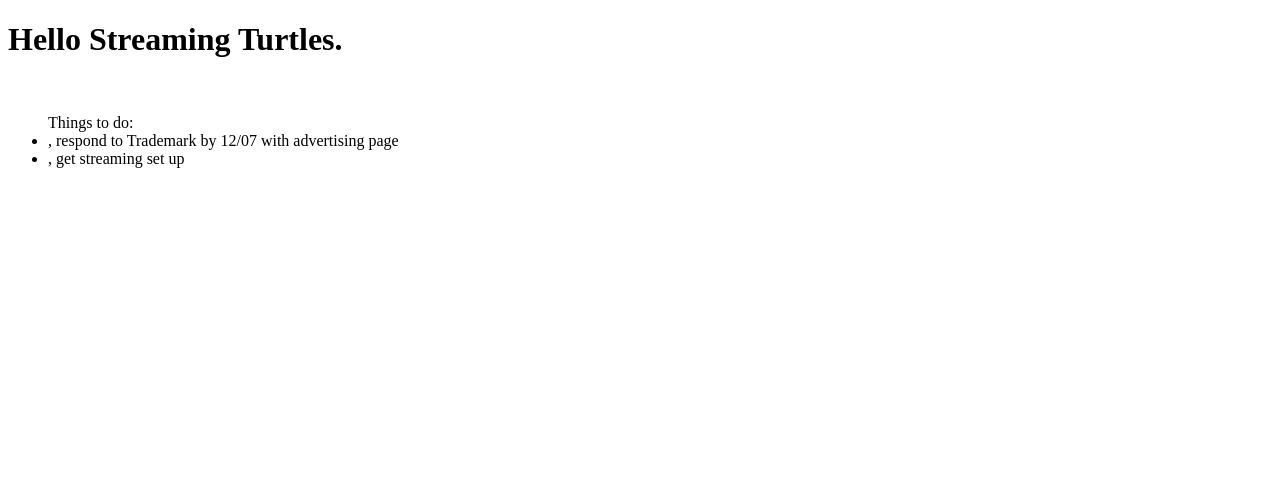
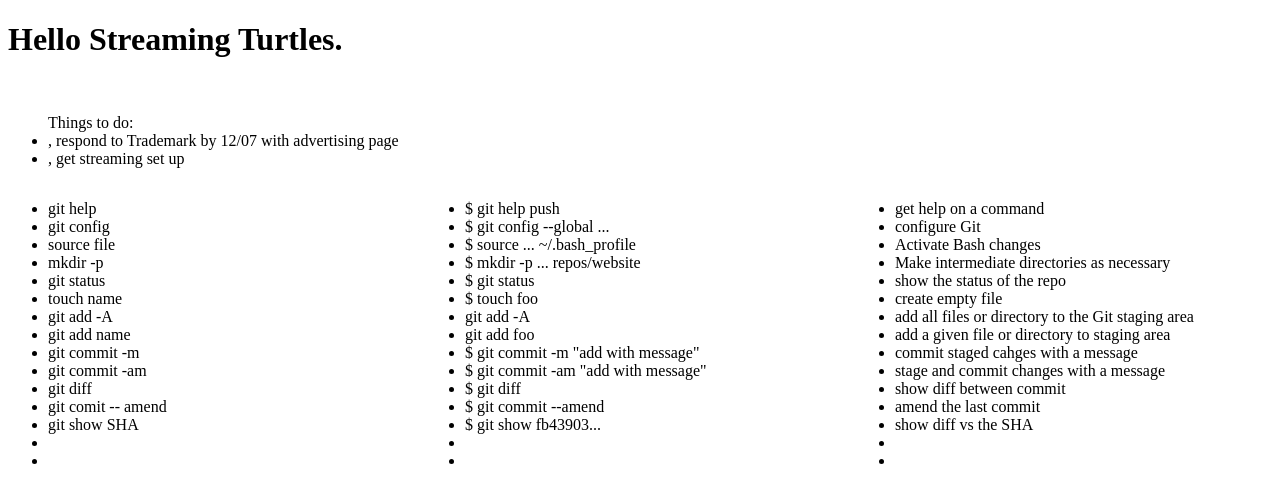
Before and after one commit to petermipps/website, a plain HTML site: page index.html in a window 1280 px wide. Drawn offline with Linux system fonts and the light colour scheme.

Commit message:
added 3 coloum layout

```diff
--- a/index.html
+++ b/index.html
@@ -14,6 +14,59 @@
 	</ul>
 
 
+				<div class="container">
+					<div class='left' style='float:left; width:33%'><ul>
+						<li>git help</li>
+						<li>git config</li>
+						<li>source file</li>
+						<li>mkdir -p</li>
+						<li>git status</li>
+						<li>touch name</li>
+						<li>git add -A</li>
+						<li>git add name</li>
+						<li>git commit -m</li>
+						<li>git commit -am</li>
+						<li>git diff</li>
+						<li>git comit -- amend</li>
+						<li>git show SHA</li>
+						<li></li>
+						<li></li>
+					</ul></div>
+					<div class='right' style='float:right; width:33%'><ul>
+						<li>get help on a command</li>
+						<li>configure Git</li>
+						<li>Activate Bash changes</li>
+						<li>Make intermediate directories as necessary</li>
+						<li>show the status of the repo</li>
+						<li>create empty file</li>
+						<li>add all files or directory to the Git staging area</li>
+						<li>add a given file or directory to staging area</li>
+						<li>commit staged cahges with a message</li>
+						<li>stage and commit changes with a message</li>
+						<li>show diff between commit</li>
+						<li>amend the last commit</li>
+						<li>show diff vs the SHA</li>
+						<li></li>
+						<li></li>
+					</ul></div>
+					<div class='center' style='display:inline-block; width:33%'><ul>
+						<li>$ git help push</li>
+						<li>$ git config --global ...</li>
+						<li>$ source ... ~/.bash_profile</li>
+						<li>$ mkdir -p ... repos/website</li>
+						<li>$ git status</li>
+						<li>$ touch foo</li>
+						<li>git add -A</li>
+						<li>git add foo</li>
+						<li>$ git commit -m "add with message"</li>
+						<li>$ git commit -am "add with message" </li>
+						<li>$ git diff</li>
+						<li>$ git commit --amend</li>
+						<li>$ git show fb43903...</li>
+						<li></li>
+						<li></li>
+					</ul></div>
+				</div>
 
 </body>
 </html>
```
